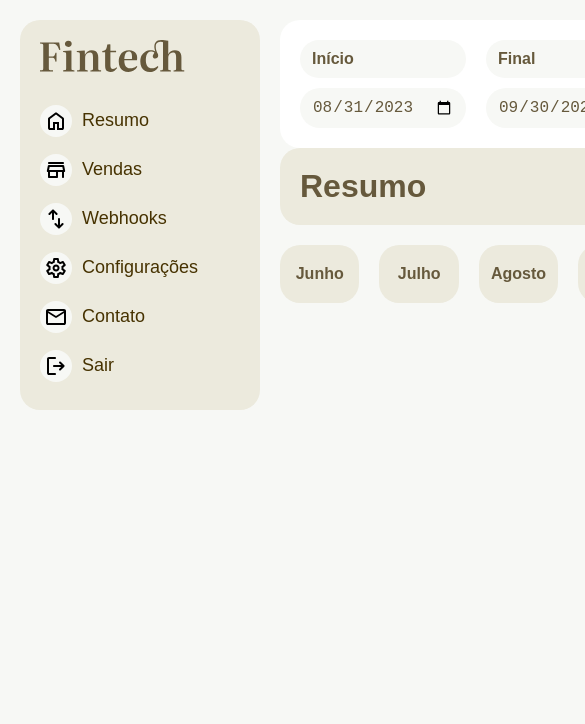
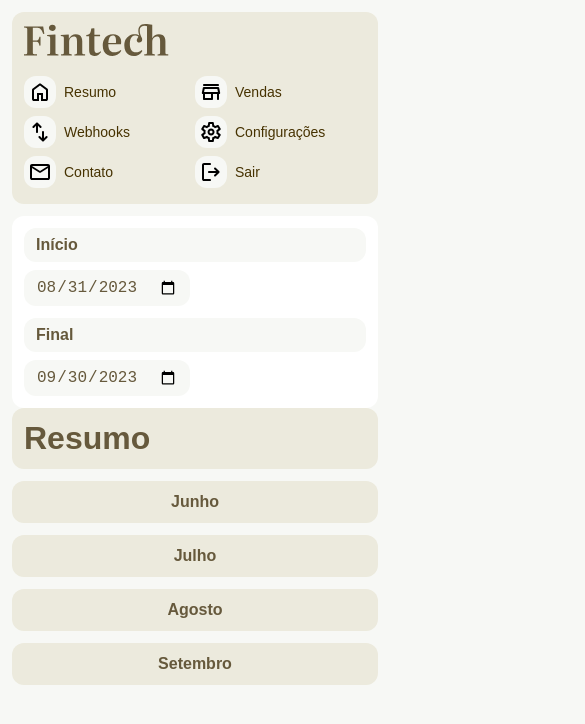
Before and after one commit to Lazaro-Costa/Fintech, a React (Vite) app: page / in a window 390 px wide. Shown: the top 724 px of the page, 585 px wide, since content can reach past the window. Built offline with nearby package versions, Linux system fonts and the light colour scheme; no server answers; the HTML template or start-up script is replaced by a standard one.

Commit message:
Feat: Ajustes de Responsividade

```diff
--- a/src/Style.css
+++ b/src/Style.css
@@ -132,3 +132,40 @@
   color: var(--color2);
   text-transform: capitalize;
 }
+/* small screen */
+@media (max-width: 1000px){
+  .resumo{
+    flex-direction: column;
+  }
+  .daterage{
+    grid-template-columns: 1fr;
+  }
+  .daterage *:last-child{
+    grid-row: 1;
+  }
+}
+@media (max-width: 700px){
+  html{
+    --gap-s: 0.5rem;
+    --gap: 0.75rem;
+  }
+  .container{
+    grid-template-columns: 1fr;
+  }
+  .flex{
+    flex-direction: column;
+  }
+  .sidenav ul {
+    display: grid;
+    grid-template-columns: 1fr 1fr;
+  }
+  .sidenav li a{
+    font-size: .875rem;
+  }
+  .venda{
+    grid-template-columns: 1fr;
+  }
+  .venda div:last-child{
+    justify-self: start;
+  }
+}
```
